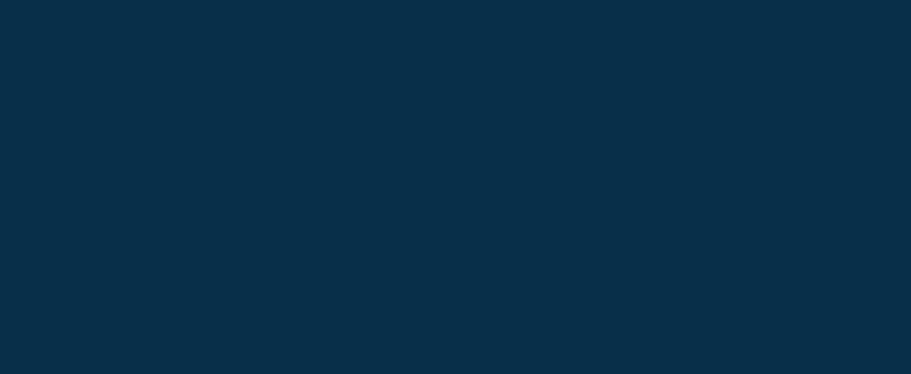
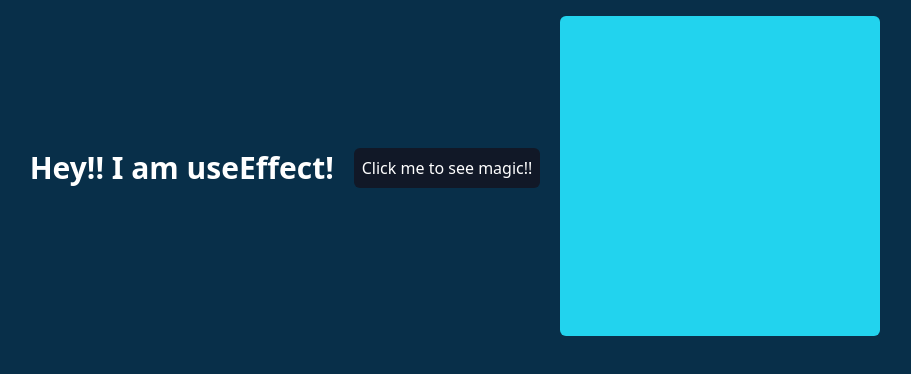
Before and after one commit to syedaAnusha/React-Indepth, a React (Vite) app in the folder learn-react-indepth/: page / in a window 1280 px wide. Shown: the top 374 px of the page, without its empty margins (185-1096 px from the left). Built offline with nearby package versions, Linux system fonts and the light colour scheme.

Commit message:
refactor

```diff
--- a/learn-react-indepth/src/react-hooks-components/use-Effect/ChallengeOne.jsx
+++ b/learn-react-indepth/src/react-hooks-components/use-Effect/ChallengeOne.jsx
@@ -1,7 +1,46 @@
-import React from "react";
+/* eslint-disable react/prop-types */
+/* eslint-disable react-hooks/exhaustive-deps */
+/* eslint-disable no-unused-vars */
+
+import { useState, useEffect } from "react";
+const colorSet = [
+  "bg-teal-800",
+  "bg-cyan-400",
+  "bg-slate-600",
+  "bg-zinc-800",
+  "bg-green-800",
+  "bg-amber-800",
+  "bg-orange-800",
+  "bg-purple-800",
+  "bg-pink-800",
+  "bg-gray-800",
+];
 
 const ChallengeOne = () => {
-  return <div></div>;
+  const [color, setColor] = useState(colorSet);
+
+  function changeColor() {
+    const number = Math.floor(Math.random() * 10);
+    setColor(colorSet[number]);
+  }
+  useEffect(() => {
+    let id = setInterval(changeColor, 500);
+    return () => clearInterval(id);
+  }, [color]);
+  return (
+    <div className="flex justify-center items-center gap-5">
+      <h1 className="text-white text-3xl font-bold text-center">
+        Hey!! I am useEffect!
+      </h1>
+      <button className="p-2 rounded-md text-white bg-gray-900 bg cursor-pointer">
+        Click me to see magic!!
+      </button>
+
+      <div
+        className={`w-80 h-80 items-center mt-4 ${color} rounded-md bg-`}
+      ></div>
+    </div>
+  );
 };
 
 export default ChallengeOne;
```
